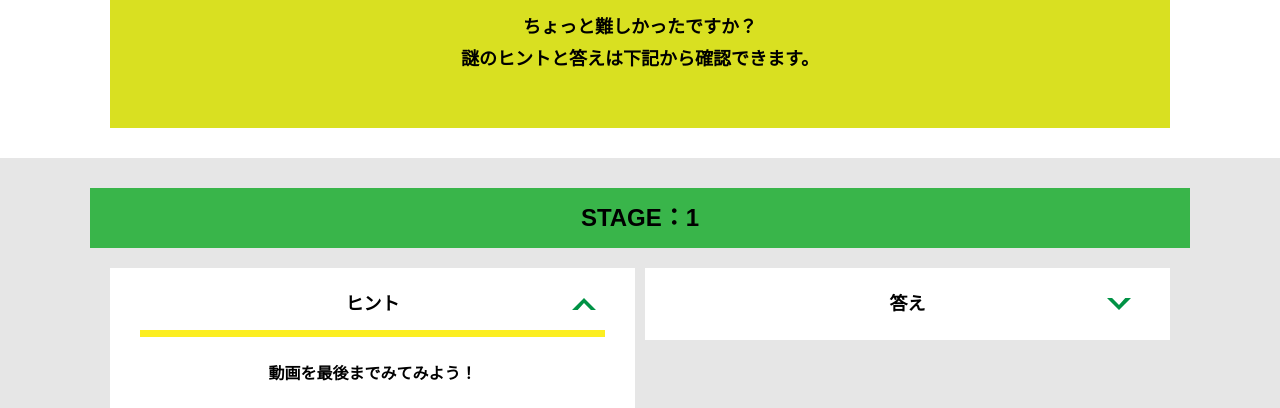
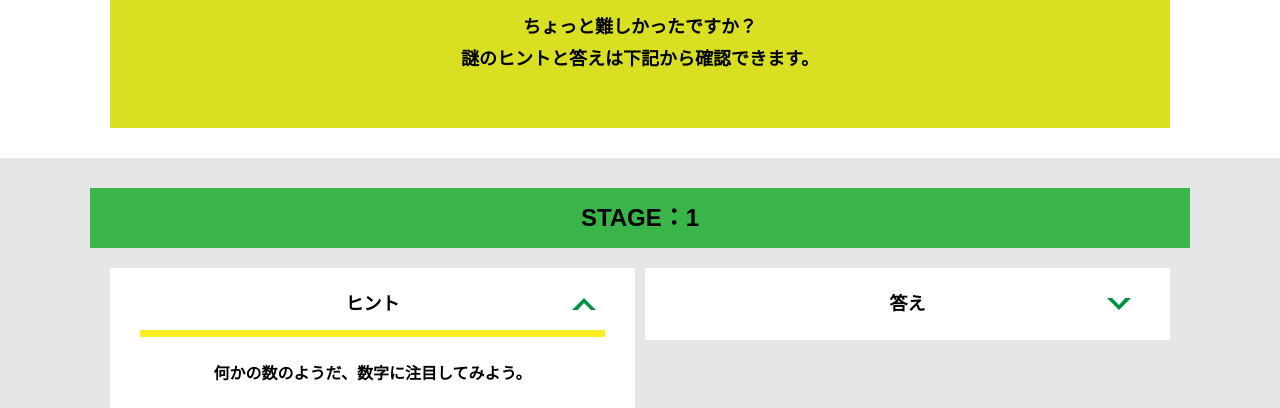
Before and after one commit to Ayaka1280/CIba13, a plain HTML site: page hint1.html in a window 1280 px wide. Both pictures are taken after a click on the element "ヒント". Shown: the part 392-800 px from the top of the page. Drawn offline with nearby package versions, Linux system fonts and the light colour scheme; files that its build step writes are made by us from their sources.

Commit message:
Update hint1.html

```diff
--- a/hint1.html
+++ b/hint1.html
@@ -42,7 +42,7 @@
           <div class="column">
             <div class="card">
               <h3 class="card__title">ヒント<svg class="card__arrow"><use xlink:href="#arrow"></use></svg></h3>
-              <p class="card__content">動画を最後までみてみよう！</p>
+              <p class="card__content">何かの数のようだ、数字に注目してみよう。</p>
             </div>
           </div>
           <div class="column">
```
